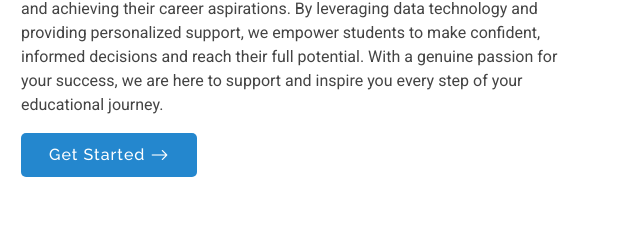
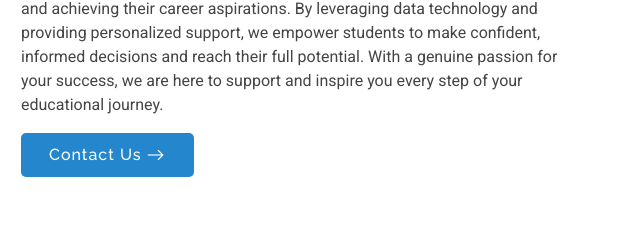
Before and after one commit to jumplei/jumplei.github.io, a plain HTML site: page index.html in a window 1280 px wide. Shown: the part 1323-1563 px from the top of the page, 631-1271 px from the left. Drawn offline with Linux system fonts and the light colour scheme.

Commit message:
Modify the button in About Us section

```diff
--- a/index.html
+++ b/index.html
@@ -168,7 +168,7 @@
           <div class="col-lg-6" data-aos="fade-up" data-aos-delay="200">
             <p>At McLynn, we are dedicated to guiding students toward academic success and achieving their career aspirations. By leveraging data technology and providing personalized support, we empower students to make confident, informed decisions and reach their full potential. With a genuine passion for your success, we are here to support and inspire you every step of your educational journey.
             </p>
-            <a href="#" class="read-more"><span>Get Started</span><i class="bi bi-arrow-right"></i></a>
+            <a href="#footer" class="read-more"><span>Contact Us</span><i class="bi bi-arrow-right"></i></a>
           </div>
 
         </div>
```
